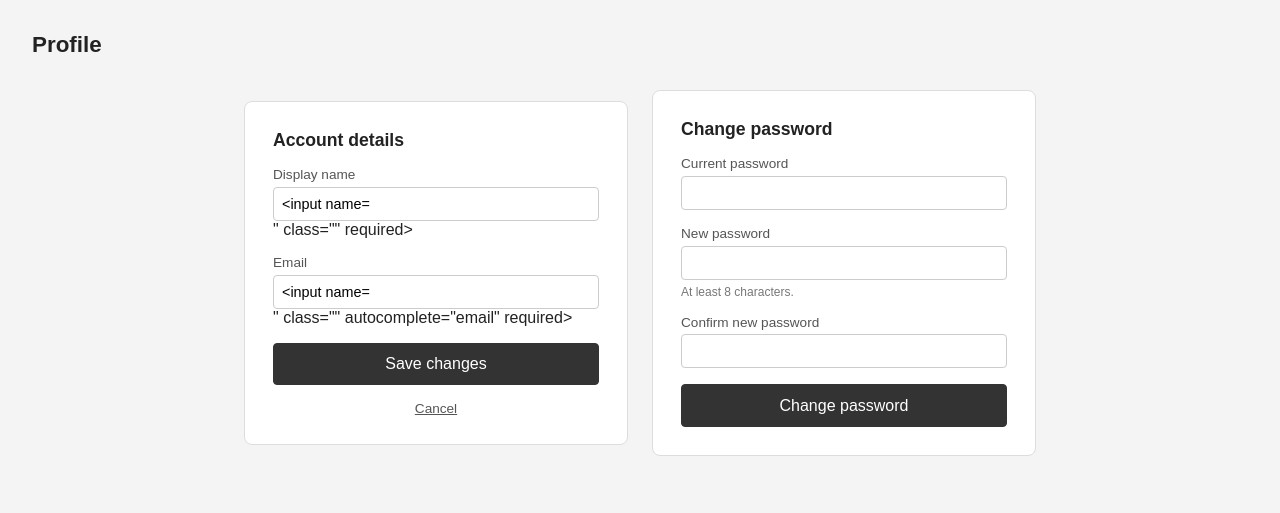
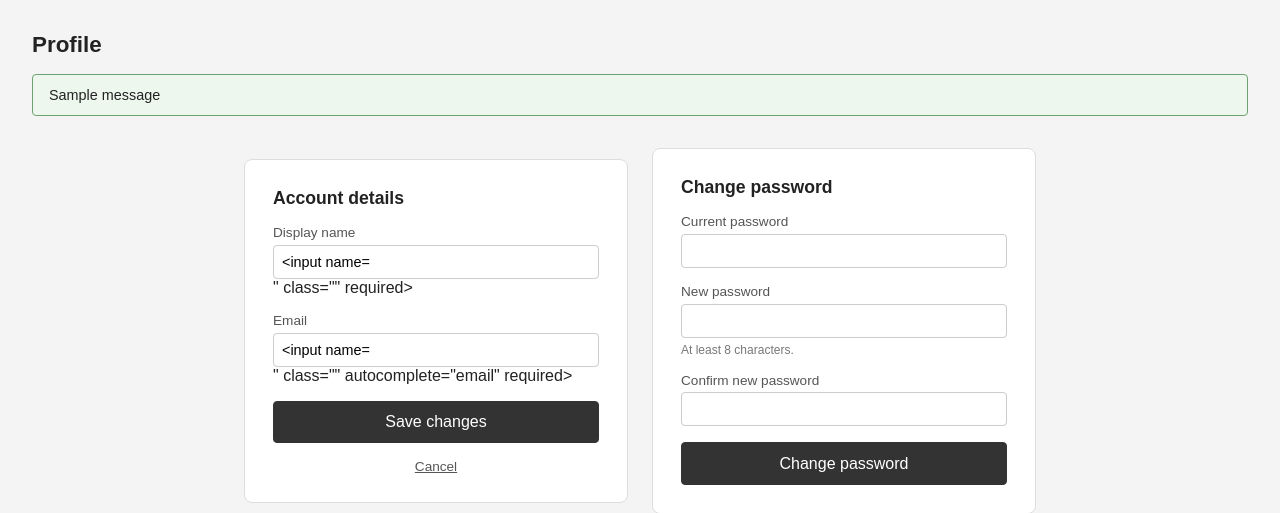
Before and after one commit to strg-ze/cmsc128-Lab1_CRUD_tipon, a Flask app: template templates/profile.html in a window 1280 px wide. Shown: the part 62-575 px from the top of the page. Run offline with Flask 3, Linux system fonts and the light colour scheme; the template is opened without the code that fills it, so the values that code supplies are empty, except form fields; one stand-in notice (Sample message) is shown; form fields are guessed from the names that the template uses.

Commit message:
feat: add flash message for status update

```diff
--- a/templates/profile.html
+++ b/templates/profile.html
@@ -2,6 +2,15 @@
 {% block title %} Profile {% endblock %}
 {% block content %}
 <h1 class="page-title">Profile</h1>
+{% with messages = get_flashed_messages(with_categories=true) %}
+  {% if messages %}
+    <div class="flash-messages">
+      {% for category, message in messages %}
+        <div class="flash flash-{{ category }}" role="status">{{ message }}</div>
+      {% endfor %}
+    </div>
+  {% endif %}
+{% endwith %}
 
 <div class="profile-page">
 
```
